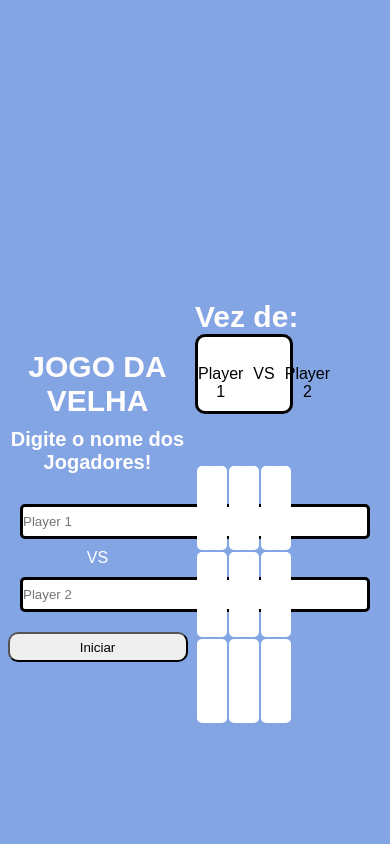
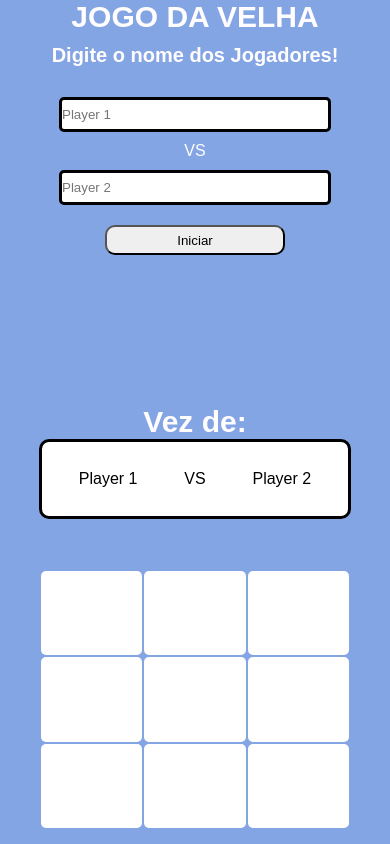
Before and after one commit to matheus160101/Jogo-da-velha, a plain HTML site: page index.html in a window 390 px wide. Drawn offline with Linux system fonts and the light colour scheme; a web font is replaced by a local one.

Commit message:
project finish

```diff
--- a/style.css
+++ b/style.css
@@ -60,13 +60,16 @@ section .form button{
 }
 
 section .container .game{
-  width: 50%;
+  width: 100%;
   padding: 300px 0px;
+  display: flex;
+  flex-direction: column;
+  align-items: center;
 }
 
 section .game .players{
   display: flex;
-  max-width: 50%;
+  width: 50%;
   height: 80px;
   background-color: white;
   margin-bottom: 50px;
@@ -106,3 +109,50 @@ section .game table tbody td{
 section .game table tbody td.win{
   background-color: #25a340;
 }
+
+
+@media screen and (max-width:1280px){
+    section{
+      overflow: auto;
+    }
+
+    section .container{
+    width: 100%;
+    display: flex;
+    flex-direction: column;
+    justify-content: center;
+    align-items: center;
+  }
+
+  section .form{
+  padding: 0px 0px;
+}
+
+section .form .name input{
+  width: 100%;
+}
+
+  section .container .game{
+    width: 100%;
+    margin: 0 auto;
+    padding: 150px 0px;
+
+  }
+
+
+}
+
+
+@media screen and (max-width:730px){
+  section .form{
+    width: 80%;
+  }
+
+  section .game .players{
+    width: 80%;
+  }
+
+  section .game table{
+    max-width: 80%;
+  }
+}
```
